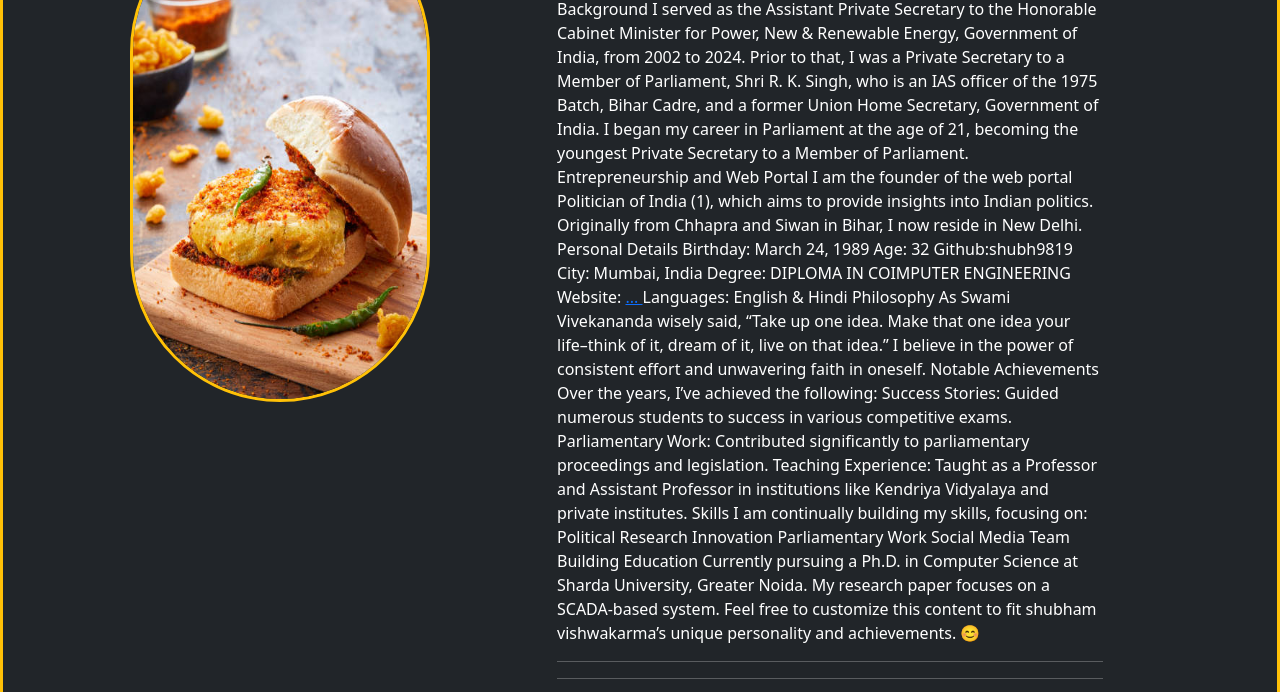
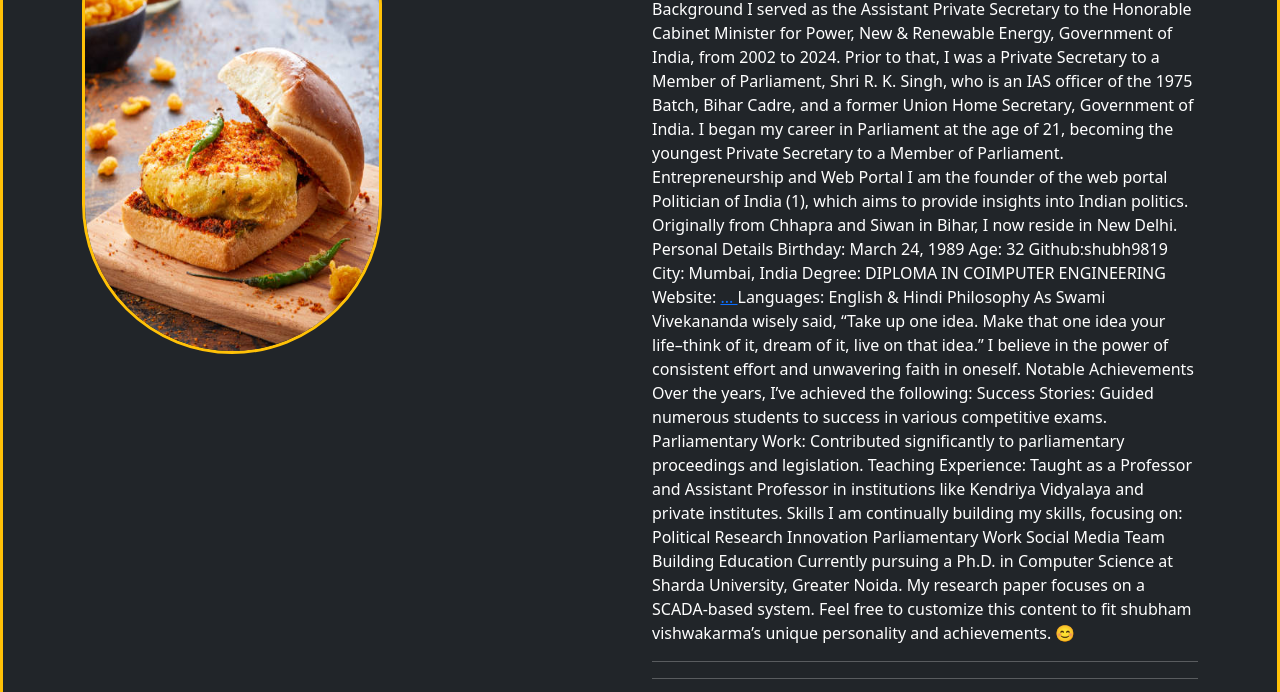
Before and after one commit to shubh9819/vada-paw-center-, a plain HTML site: page about.html in a window 1280 px wide. Shown: the part 377-1069 px from the top of the page. Drawn offline with nearby package versions, Linux system fonts and the light colour scheme.

Commit message:
update aboutus

```diff
--- a/about.html
+++ b/about.html
@@ -86,8 +86,8 @@
         <div class="container-fluid text-white border border-3 border-warning rounded-1">
           <div class="container">
             <div class="row mt-4 ">
-                <div class="col-sm-5 ">
-        <img src="img/vada.jpg" class="rounded-pill mt-5 mx-5 border border-warning border-3" height="500" width="300">
+                <div class="col-sm-6 ">
+        <img src="img/vada.jpg" class="rounded-pill border border-warning border-3" height="500" width="300">
                 </div>
                 <div class="col-sm-6">
                     <h1 class="text-center "></h1>
```
